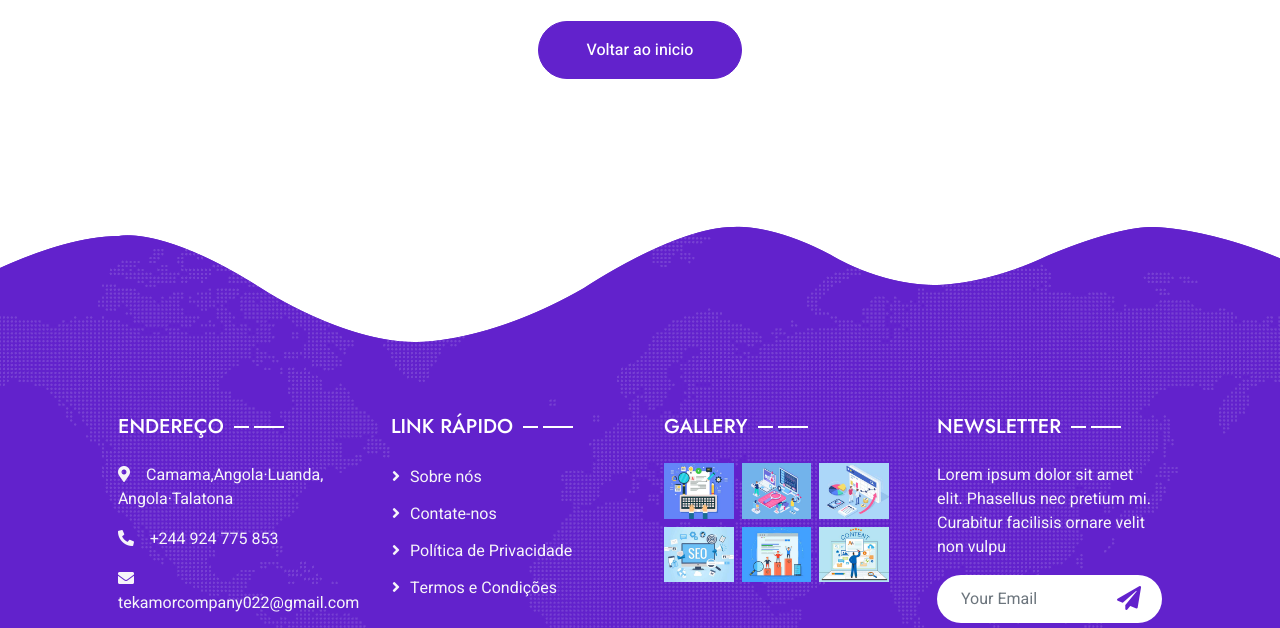
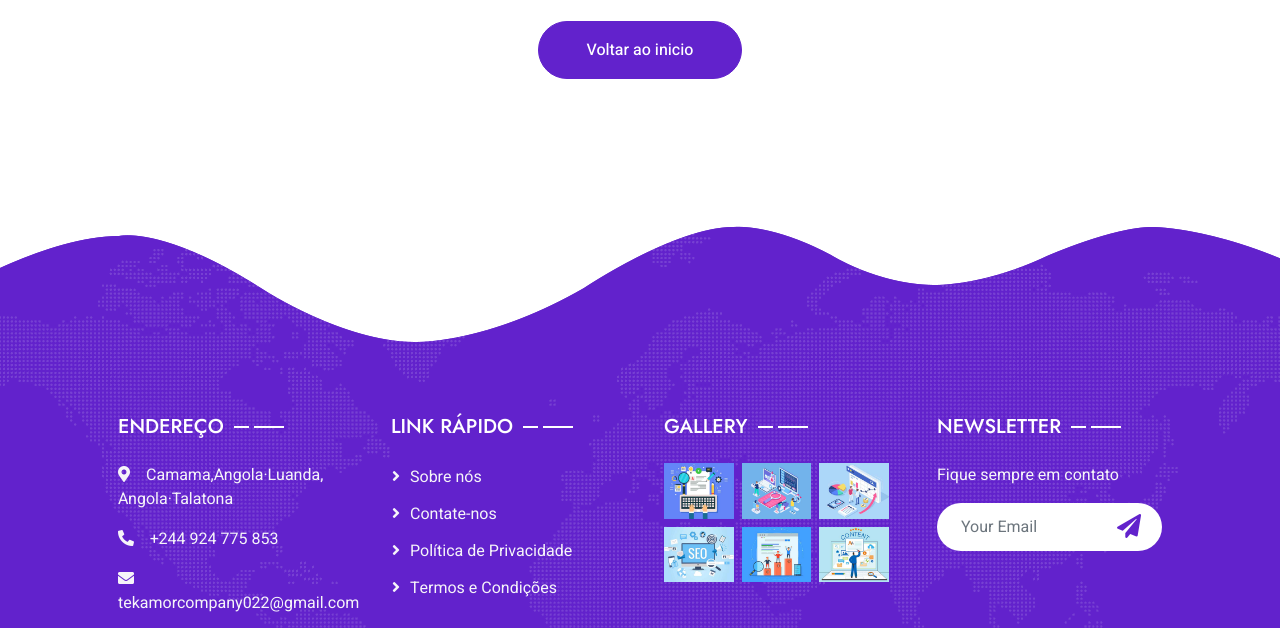
Before and after one commit to Emanue13/tekamor, a plain HTML site: page 404.html in a window 1280 px wide. Shown: the part 964-1592 px from the top of the page. Drawn offline with nearby package versions, Linux system fonts and the light colour scheme.

Commit message:
Update 404.html

```diff
--- a/404.html
+++ b/404.html
@@ -159,7 +159,7 @@
                     </div>
                     <div class="col-md-6 col-lg-3">
                         <p class="section-title text-white h5 mb-4">Newsletter<span></span></p>
-                        <p>Lorem ipsum dolor sit amet elit. Phasellus nec pretium mi. Curabitur facilisis ornare velit non vulpu</p>
+                        <p>Fique sempre em contato</p>
                         <div class="position-relative w-100 mt-3">
                             <input class="form-control border-0 rounded-pill w-100 ps-4 pe-5" type="text" placeholder="Your Email" style="height: 48px;">
                             <button type="button" class="btn shadow-none position-absolute top-0 end-0 mt-1 me-2"><i class="fa fa-paper-plane text-primary fs-4"></i></button>
```
